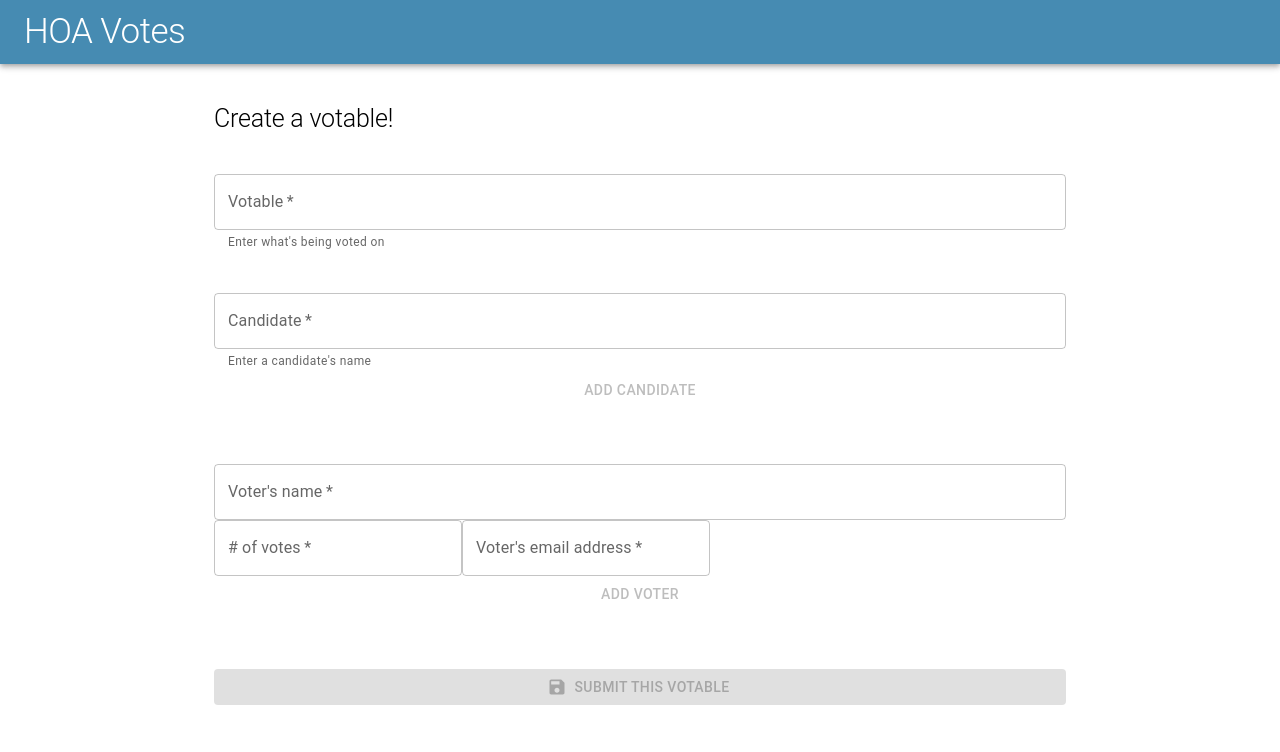
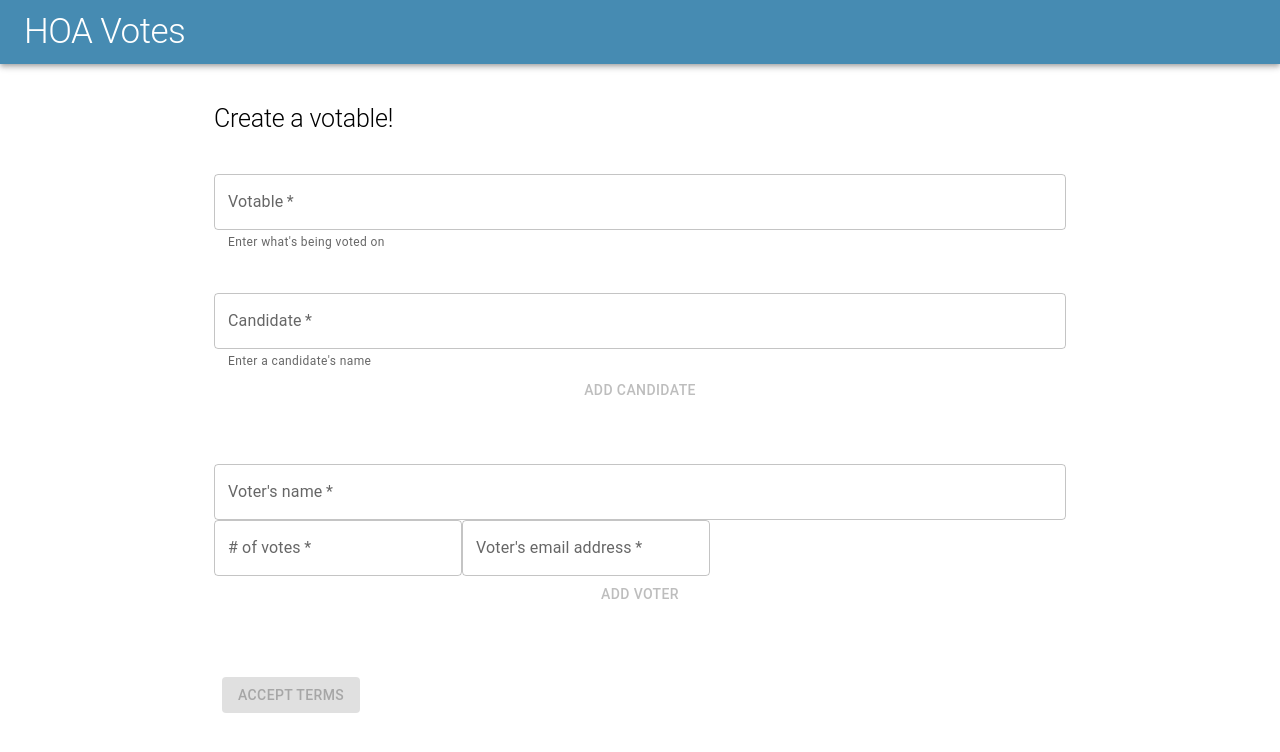
Before and after one commit to JamesMitofsky/Community-Votes, a React (Create React App) app: page /admin in a window 1280 px wide. Shown: the top 752 px of the page. Built offline with nearby package versions, Linux system fonts and the light colour scheme.

Commit message:
Connect button state control to server response

```diff
--- a/src/components/BuildVotable.jsx
+++ b/src/components/BuildVotable.jsx
@@ -1,5 +1,5 @@
-import { Grid, Button, Typography, Backdrop } from "@mui/material";
-import CircularProgress from "@mui/material/CircularProgress";
+import { Grid, Button, Typography } from "@mui/material";
+import SuccessButton from "./SuccessButton.jsx";
 import SaveIcon from "@mui/icons-material/Save";
 import { useEffect, useState } from "react";
 import { v4 as uuidv4 } from "uuid";
@@ -112,11 +112,10 @@ export default function BuildVotable() {
   }, [completeVotable]);
 
   const [votableData, setVotableData] = useState({});
-  const [backdropState, setBackdropState] = useState(false);
 
   function publishToServer(e) {
     e.preventDefault();
-    setBackdropState(true);
+    setLoading(true);
 
     // callRestApi(); <-- eventually want to be calling this as an imported function
     const instance = axios.create({
@@ -128,8 +127,8 @@ export default function BuildVotable() {
       .then(function (response) {
         console.log(response);
         setVotableData(response);
-        setBackdropState(false);
-        setIsOpen(true);
+        setLoading(false);
+        setSuccess(true);
         // reset all states
         setVotable("");
         setCandidates([]);
@@ -143,20 +142,22 @@ export default function BuildVotable() {
       })
       .catch(function (error) {
         console.log(error);
-        setBackdropState(false);
       });
   }
 
-  const [isOpen, setIsOpen] = useState(false);
-  function handleOpen() {
-    setIsOpen((prevOpen) => !prevOpen);
-    console.log("ran");
+  const [loading, setLoading] = useState(false);
+  const [success, setSuccess] = useState(false);
+  function handleSuccess() {
+    setSuccess((prev) => !prev);
+  }
+  function handleLoading() {
+    setLoading((prev) => !prev);
   }
 
-  let votableConfirmation = isOpen ? (
+  let votableConfirmation = success ? (
     <VotableConfirmation
-      isOpen={isOpen}
-      handleOpen={handleOpen}
+      isOpen={success}
+      handleOpen={handleSuccess}
       votableData={votableData}
     />
   ) : (
@@ -198,24 +199,24 @@ export default function BuildVotable() {
         </Grid>
         <Grid item xs={12}>
           {votableConfirmation}
-          <Button
+          {/* <Button
             type="submit"
-            onClick={publishToServer}
             disabled={buttonState}
             fullWidth
             startIcon={<SaveIcon />}
             variant="contained"
           >
             Submit this votable
-          </Button>
+          </Button> */}
+          <SuccessButton
+            onClick={publishToServer}
+            loading={loading}
+            handleLoading={handleLoading}
+            success={success}
+            incompleteForm={buttonState}
+          />
         </Grid>
       </Grid>
-      <Backdrop
-        sx={{ color: "#fff", zIndex: (theme) => theme.zIndex.drawer + 1 }}
-        open={backdropState}
-      >
-        <CircularProgress color="inherit" />
-      </Backdrop>
     </>
   );
 }
--- /dev/null
+++ b/src/components/SuccessButton.jsx
@@ -0,0 +1,49 @@
+import { Box, Button } from "@mui/material";
+import CircularProgress from "@mui/material/CircularProgress";
+import { green } from "@mui/material/colors";
+
+export default function SuccessButton({
+  loading,
+  success,
+  handleSuccess,
+  handleLoading,
+  text,
+  incompleteForm,
+}) {
+  const buttonSx = {
+    ...(success && {
+      bgcolor: "green.500",
+      "&:hover": {
+        bgcolor: "green.700",
+      },
+    }),
+  };
+
+  // return true when either loading or form completed
+  const buttonState = loading || incompleteForm;
+  return (
+    <Box sx={{ m: 1, position: "relative" }}>
+      <Button
+        variant="contained"
+        sx={buttonSx}
+        disabled={buttonState}
+        onClick={handleLoading}
+      >
+        Accept terms
+      </Button>
+      {loading && (
+        <CircularProgress
+          size={24}
+          sx={{
+            color: green[500],
+            position: "absolute",
+            top: "50%",
+            left: "50%",
+            marginTop: "-12px",
+            marginLeft: "-12px",
+          }}
+        />
+      )}
+    </Box>
+  );
+}
```
